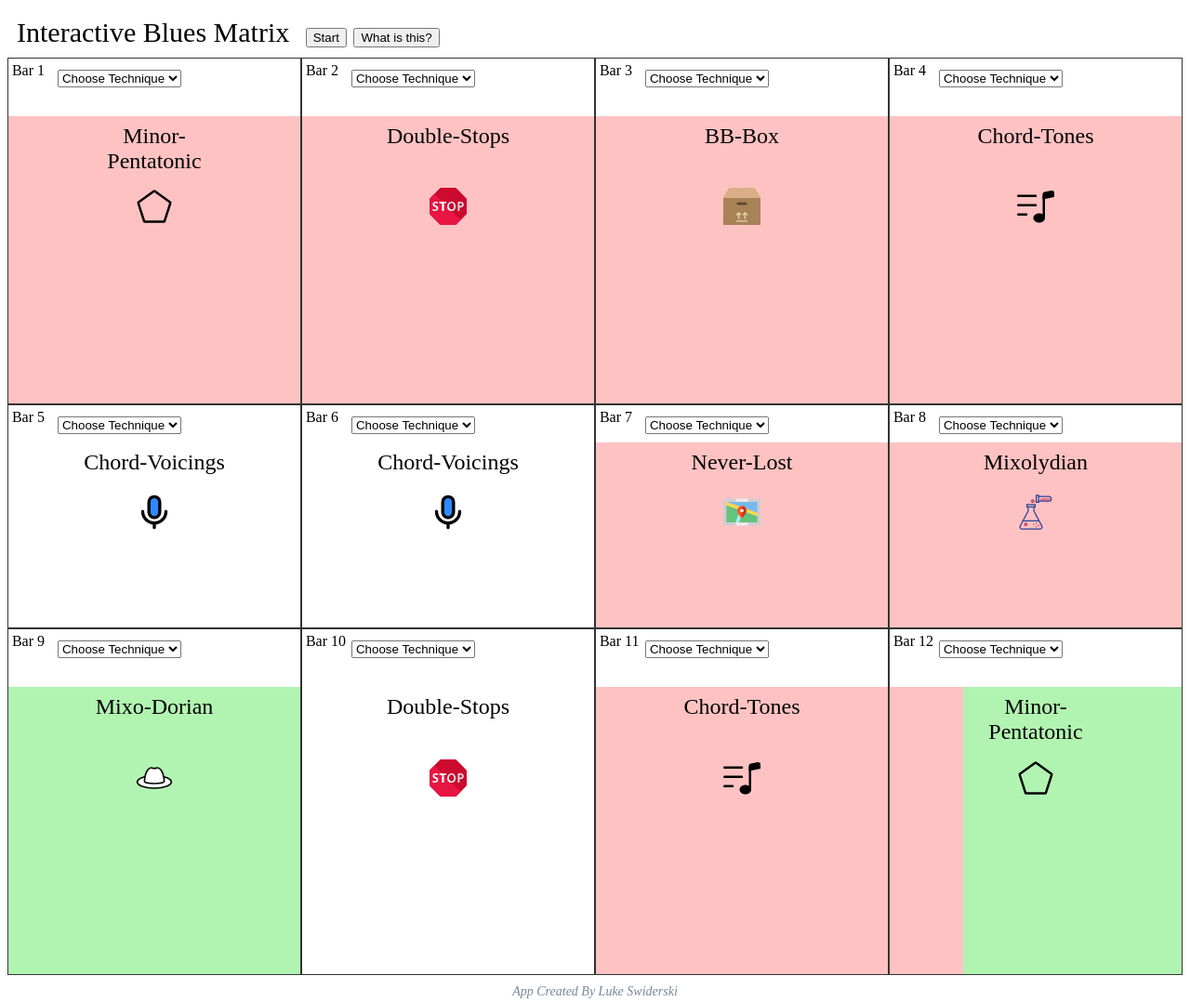
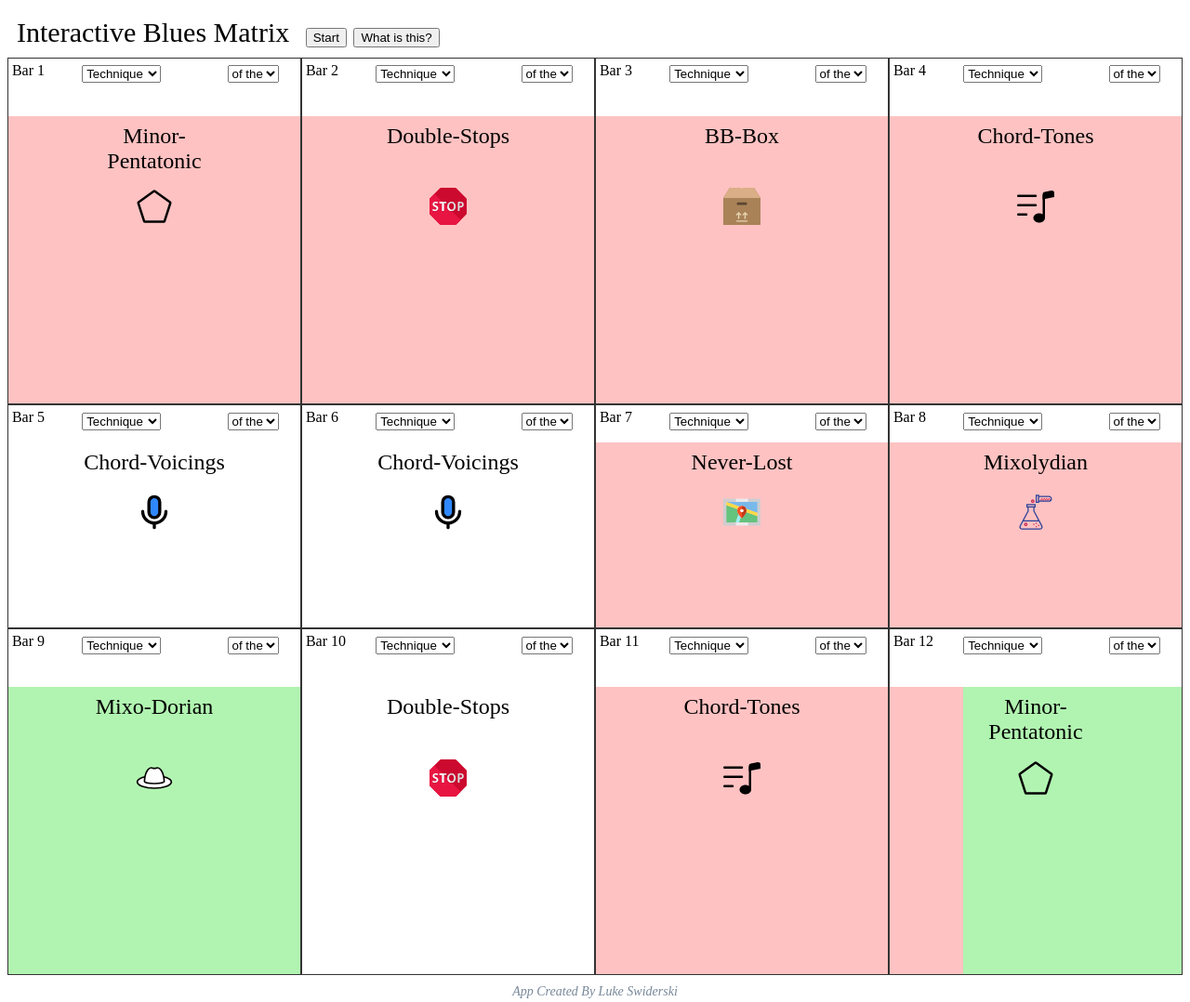
Before and after one commit to LukeSwiderski/bluesMatrix, a plain HTML site: page bluesMatrix.html in a window 1280 px wide. Shown: the top 1078 px of the page at 93% size. Drawn offline with Linux system fonts and the light colour scheme.

Commit message:
Add chord drop down

```diff
--- a/app.js
+++ b/app.js
@@ -58,19 +58,35 @@
         var barId = i + 1;
         var gridContainer = document.getElementById(barId);
 
-        // build drop down div
+        // build technique  drop down div
         var dropDownDiv = document.createElement('div');
         var form = document.createElement('form');
         var select = document.createElement('select');
         var option = document.createElement('option');
-        option.innerHTML = "Choose Technique";
+        option.innerHTML = "Technique";
         select.setAttribute("id", "selectTechnique" + barId);
+        select.classList.add('select-technique');
         form.setAttribute("id", "formId" + barId);
         dropDownDiv.classList.add("grid-item", "drop-down");
         select.appendChild(option);
         form.appendChild(select);
         dropDownDiv.appendChild(form);
         gridContainer.appendChild(dropDownDiv);
+
+        // build 'of the chord" div
+        var ofTheDiv = document.createElement('div');
+        var chordForm = document.createElement('form');
+        var chordSelect = document.createElement('select');
+        var chordOption = document.createElement('option');
+        chordOption.innerHTML = "of the";
+        chordSelect.setAttribute('id', 'selectChord' + barId);
+        chordSelect.classList.add('chord-select');
+        chordForm.setAttribute('id', 'chordForm' + barId);
+        ofTheDiv.classList.add("grid-item", "chord-drop-down");
+        chordSelect.appendChild(chordOption);
+        chordForm.appendChild(chordSelect);
+        ofTheDiv.appendChild(chordForm);
+        gridContainer.appendChild(ofTheDiv);
 
         // build first spacer div so some background colors can be divided
         var quarter1div = document.createElement('div');
@@ -127,12 +143,12 @@
         select.addEventListener('change', this.onChange.bind(this));
         select.barId = barId;
 
-        this.buildDropDown(barId);
+        this.buildTechniqueDropDown(barId);
         this.setTechniquesAndSymbols(barId);
       }
     },
 
-    buildDropDown: function (barId) {
+    buildTechniqueDropDown: function (barId) {
       var select = document.getElementById("selectTechnique" + barId);
 
       for (technique of this.techniques) {
@@ -141,6 +157,10 @@
         el.value = technique;
         select.appendChild(el);
       }
+    },
+
+    buildChordDropDown: function (barId) {
+
     },
 
     setTechniquesAndSymbols: function (barId) {
@@ -166,7 +186,7 @@
       var barId = select.barId;
       var value = e.target.value;
 
-      if (value !== "Choose Technique") {
+      if (value !== "Technique") {
         this.storedTechniques[barId - 1] = value;
         util.store('blues-matrix', this.storedTechniques);
         this.setTechniquesAndSymbols(barId);
--- a/main.css
+++ b/main.css
@@ -35,22 +35,32 @@
   padding-left: 5%;
 }
 
-.one-chord {
-  background-color: rgb(255, 194, 194);
-}
-
-.five-chord {
-  background-color: rgb(177, 244, 177);
-}
-
 .drop-down {
   text-align: left;
   font-size: 18px;
   padding-top: 3.5%;
   grid-column-start: 3;
-  grid-column-end: -1;
+  grid-column-end: 6;
   grid-row-start: 1;
   grid-row-end: 2;
+}
+
+.select-technique {
+  width: 85px;
+}
+
+.chord-drop-down  {
+  text-align: left;
+  font-size: 18px;
+  padding-top: 3.5%;
+  grid-column-start: 7;
+  grid-column-end: 9;
+  grid-row-start: 1;
+  grid-row-end: 2;
+}
+
+.chord-select {
+  width: 55px;
 }
 
 .quarter1 {
@@ -76,6 +86,14 @@
   grid-row-end: -1;
   padding-top: 0;
   min-height: 15vh;
+}
+
+.one-chord {
+  background-color: rgb(255, 194, 194);
+}
+
+.five-chord {
+  background-color: rgb(177, 244, 177);
 }
 
 .quarter4 {
@@ -131,12 +149,22 @@ li {
   }
 
   .drop-down {
-    text-align: left;
+    text-align: center;
     font-size: 18px;
     padding-top: 3.5%;
     padding-left: 5%;
     grid-column-start: 2;
-    grid-column-end: -1;
+    grid-column-end: 6;
+    grid-row-start: 1;
+    grid-row-end: 2;
+  }
+
+  .chord-drop-down  {
+    text-align: left;
+    font-size: 18px;
+    padding-top: 7%;
+    grid-column-start: 7;
+    grid-column-end: 9;
     grid-row-start: 1;
     grid-row-end: 2;
   }
```
